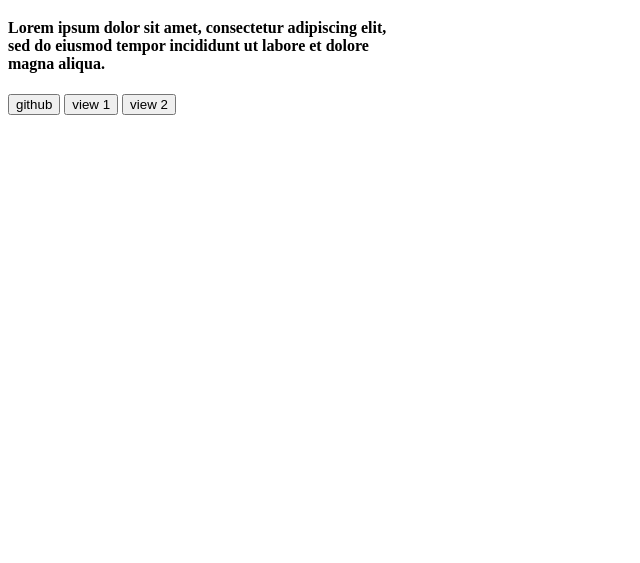
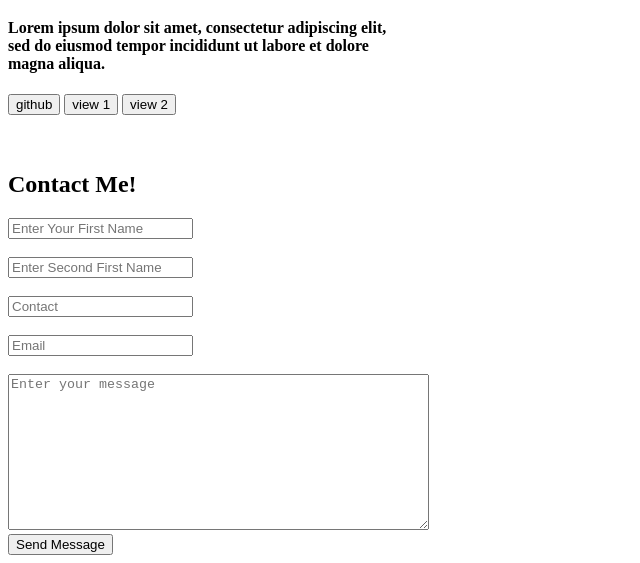
Before and after one commit to Likshan-Lahiru/MyPortfolio, a plain HTML site: page html/index.html in a window 1280 px wide. Shown: the part 6100-6663 px from the top of the page, without its empty margins (0-640 px from the left). Before the commit the page ends 6223 px from the top, so only its background shows below. Drawn offline with Linux system fonts and the light colour scheme.

Commit message:
create contact me page and add test field in page and button

```diff
--- a/html/index.html
+++ b/html/index.html
@@ -272,6 +272,47 @@
 
     </section>
 
+    <br>
+    <br>
+
+    <section id="Contact-me-page">
+
+        <div>
+            <h1>Contact Me!</h1>
+        </div>
+
+        <div>
+            <input type="text" id="First Name" placeholder="Enter Your First Name">
+        </div>
+
+        <br>
+        <div>
+            <input type="text" id="second Name" placeholder="Enter Second First Name">
+        </div>
+
+        <br>
+        <div>
+            <input type="text" id="contact-me" placeholder="Contact">
+        </div>
+
+        <br>
+        <div>
+            <input type="text" id="Email" placeholder="Email">
+        </div><br>
+        <div>
+            <textarea
+                    placeholder="Enter your message"
+                    id="text area"
+                    rows="10"
+                    cols="50"
+            ></textarea>
+        </div>
+        <div>
+            <button>Send Message</button>
+        </div>
+    </section>
+
+
 
 
 
```
